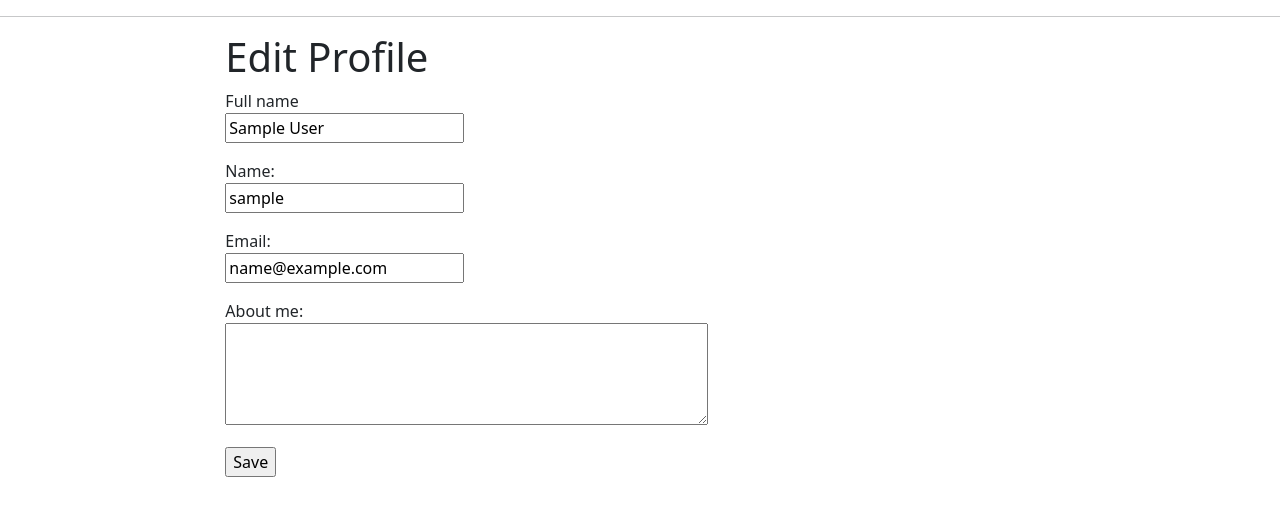
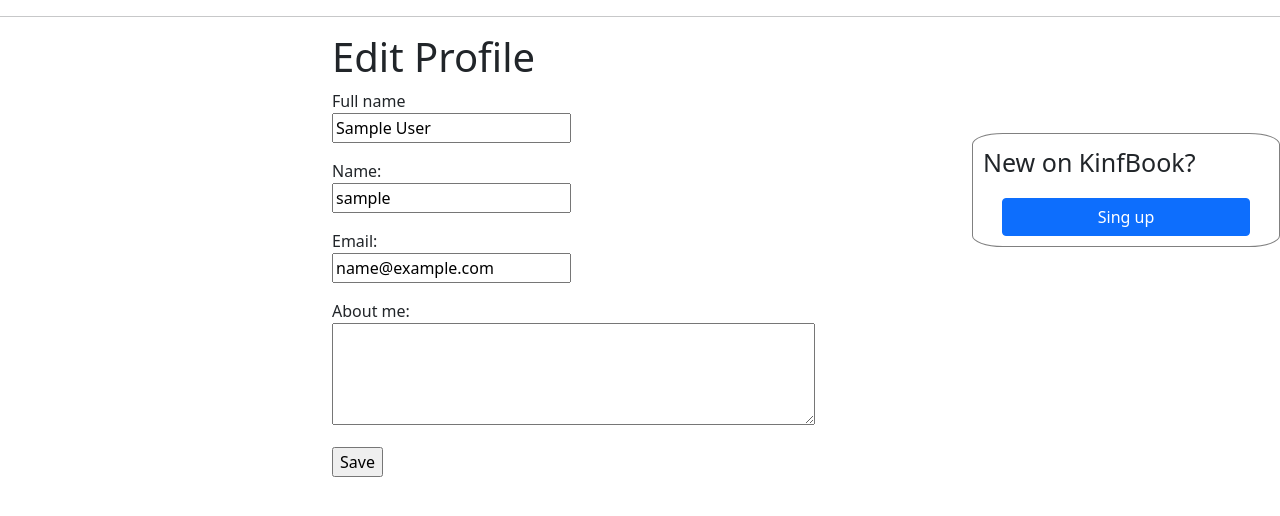
Before and after one commit to kinfi4/FLASK__Blog, a Flask app: page /edit_profile in a window 1280 px wide. Shown: the part 60-576 px from the top of the page. Run offline with Flask 2, Linux system fonts and the light colour scheme; the visitor is signed in with stand-in values (Sample User, id 1); data comes from the database, SQL or seed files in the repository.

Commit message:
main grid changed sing up button added

```diff
--- /dev/null
+++ b/app/static/css/main-page-styles.css
@@ -0,0 +1,18 @@
+.sing-up-button{
+    width: 80%;
+    margin: auto;
+}
+
+.sing-up-caption{
+    font-size: 25px;
+
+}
+
+.sing-up-block{
+    position: fixed;
+    margin-top: 100px;
+
+    border: 0.5px solid rgb(128, 128, 128);
+    border-radius: 10%;
+    padding: 10px;
+}
--- a/app/templates/base.html
+++ b/app/templates/base.html
@@ -13,6 +13,7 @@
     <script src="https://cdn.jsdelivr.net/npm/bootstrap@5.0.0-beta1/dist/js/bootstrap.bundle.min.js" integrity="sha384-ygbV9kiqUc6oa4msXn9868pTtWMgiQaeYH7/t7LECLbyPA2x65Kgf80OJFdroafW" crossorigin="anonymous"></script>
 
     <link rel="stylesheet" href="{{ url_for('static', filename='css/main_styles.css') }}">
+    <link rel="stylesheet" href="{{ url_for('static', filename='css/main-page-styles.css')}}">
 
     {% block links %}
     {% endblock links%}
@@ -61,12 +62,12 @@
         <div class="container-fluid">
             <div class="row">
                 <!-- Left span  -->
-                <div class="col-md-2">
+                <div class="col-md-3">
 
                 </div>
 
                 <!-- Main part -->
-                <div class="col-md-8">
+                <div class="col-md-6">
                     {% block content %}
                         <h1 class="main-greeting">Welcome!</h1>
                     {% endblock content %}
@@ -74,8 +75,13 @@
 
 
                 <!-- Right span  -->
-                <div class="col-md-2">
-
+                <div class="col-md-3">
+                    <div class="sing-up-block">
+                        <div class="row">
+                            <p class="sing-up-caption">New on KinfBook?</p>
+                            <a href="{{ url_for('register') }} " class="btn btn-primary sing-up-button">Sing up</a>
+                        </div>
+                    </div>
                 </div>
 
             </div>
--- a/app/views/user_page_views.py
+++ b/app/views/user_page_views.py
@@ -8,7 +8,6 @@ from app.models import User, Post
 
 
 @app.route('/user/<username>')
-@login_required
 def user_page(username):
     user = User.query.filter_by(username=username).first_or_404()
     page = request.args.get('page', 1, type=int)
```
Also changed, not shown: app/templates/user.html (+10 -7 lines).
